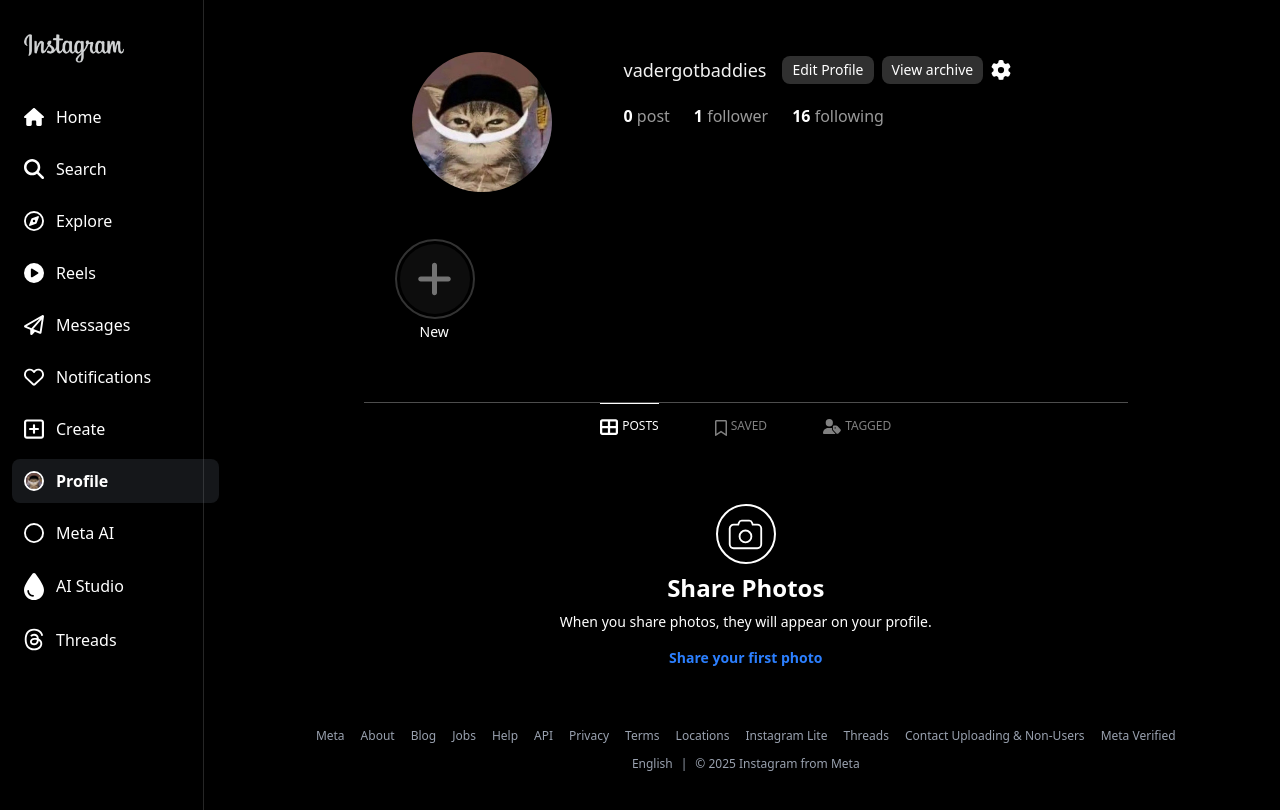
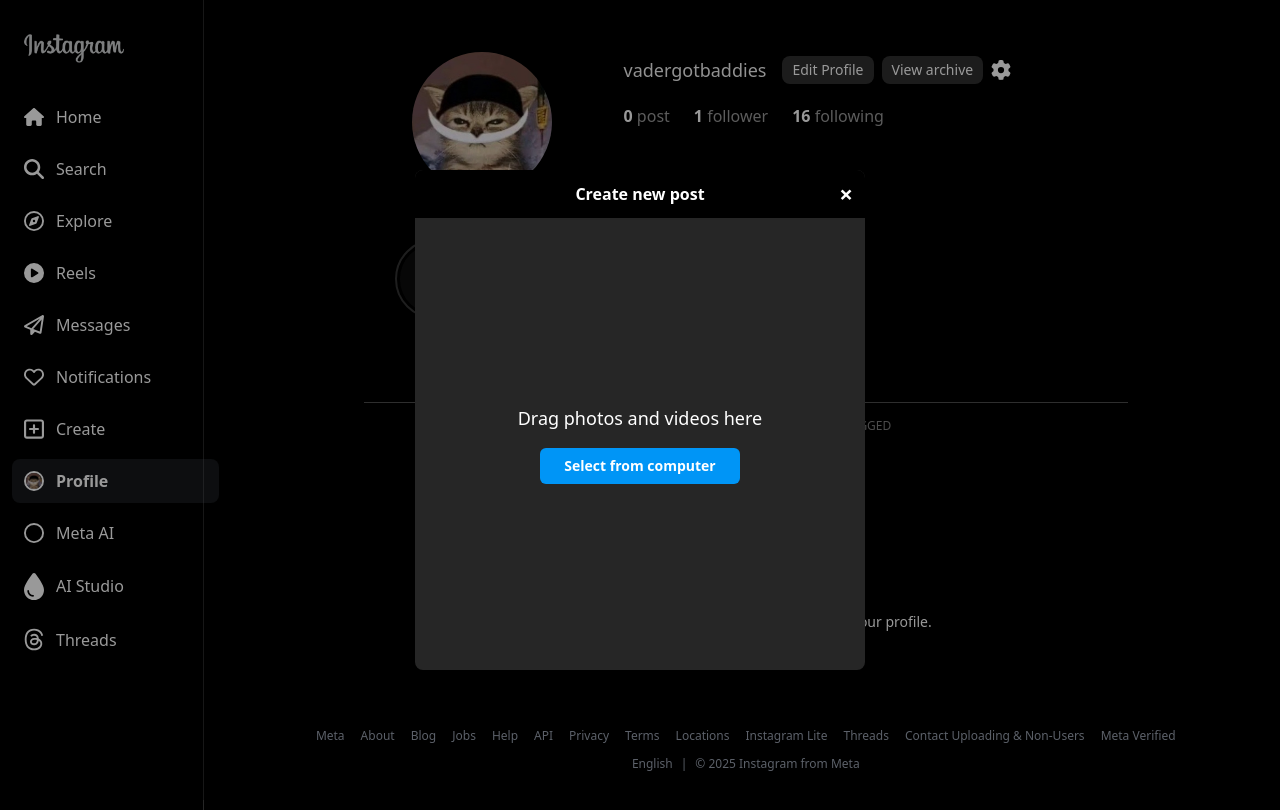
Before and after one commit to va4unsingh/instagramClone, a React (Vite) app in the folder Client/: page /profile/posts in a window 1280 px wide. Both pictures are taken after a click on the button "Share your first photo". Shown: the top 810 px of the page. Built offline with nearby package versions, Linux system fonts and the light colour scheme.

Commit message:
File upload button and popups done

```diff
--- a/Client/src/components/Sections/ProfileComps/Profile/Posts.jsx
+++ b/Client/src/components/Sections/ProfileComps/Profile/Posts.jsx
@@ -1,11 +1,34 @@
-import React from "react";
+import React, { useRef, useState } from "react";
 import { cameraIcon } from "../../../../assets";
 
 function Posts() {
+  const [showFile, setShowFile] = useState(false);
+  const fileInputRef = useRef(null);
+
+  const handleClick = () => {
+    fileInputRef.current.click();
+  };
+
+  const showFilePopUp = () => {
+    setShowFile(true);
+    document.body.style.overflowY = "hidden";
+  };
+
+  const closePopup = () => {
+    setShowFile(false);
+    document.body.style.overflowY = "unset";
+  };
+
+  const clickAnyWhereClose = (e) => {
+    if (e.target === e.currentTarget) {
+      closePopup();
+    }
+  };
+
   return (
     <div className="mt-15">
       <div className="flex justify-center">
-        <div className=" cursor-pointer h-[60px] w-[60px] border-2 rounded-full items-center justify-center flex ">
+        <div className="cursor-pointer h-[60px] w-[60px] border-2 rounded-full items-center justify-center flex">
           <img src={cameraIcon} className="w-[35px]" alt="" />
         </div>
       </div>
@@ -14,8 +37,54 @@
         <div className="text-sm mt-2">
           When you share photos, they will appear on your profile.
         </div>
-        <button className="text-blue-500 font-semibold text-sm mt-4 cursor-pointer">Share your first photo</button>
+
+        <button
+          onClick={showFilePopUp}
+          className="text-blue-500 font-semibold text-sm mt-4 cursor-pointer"
+        >
+          Share your first photo
+        </button>
+
+        <div>
+          <input
+            type="file"
+            ref={fileInputRef}
+            className="hidden"
+            onChange={(e) => console.log(e.target.files)}
+          />
+        </div>
       </div>
+
+      {/* start  */}
+      {showFile && (
+        <div
+          onClick={clickAnyWhereClose}
+          className="bg-black/40 bg-opacity-60  inset-0 z-50 fixed flex items-center justify-center "
+        >
+          <div className="relative rounded-lg h-[500px] w-[450px] bg-[#262626] flex flex-col mt-10">
+            <nav className="flex justify-center bg-black py-3 text-white font-semibold rounded-t-lg">
+              Create new post
+              <button
+                onClick={closePopup}
+                className="absolute top-2 right-3 text-white hover:text-gray-300 text-2xl font-bold z-10"
+              >
+                ×
+              </button>
+            </nav>
+
+            <div className="flex-1 flex flex-col items-center justify-center text-white">
+              <div className="mb-4 text-lg">Drag photos and videos here</div>
+              <button
+                onClick={handleClick}
+                className="bg-[#0095f6] text-white px-6 py-2 text-sm rounded-md hover:bg-blue-500 font-semibold transition-colors"
+              >
+                Select from computer
+              </button>
+            </div>
+          </div>
+        </div>
+      )}
+      {/* end  */}
     </div>
   );
 }
```
